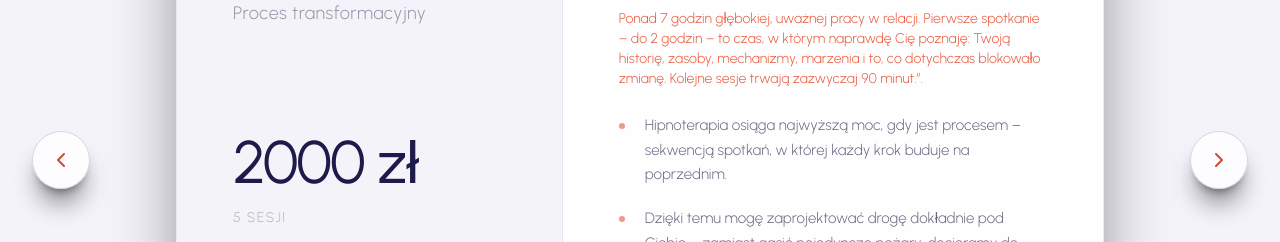
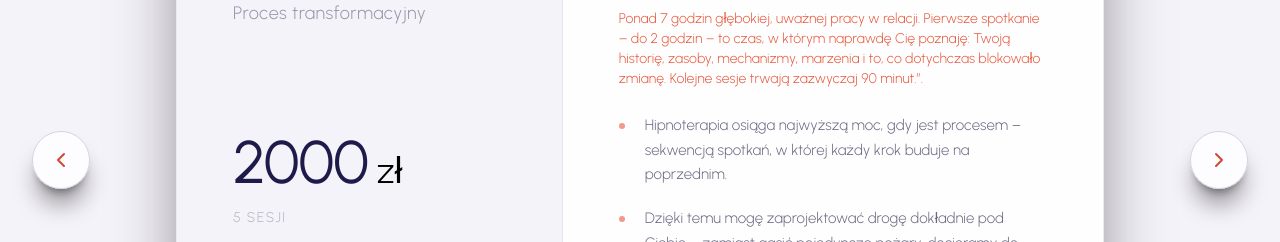
Before and after one commit to editsiarra-commits/AK_02_04.01.2026, a React (Vite) app: page /#/pricing in a window 1280 px wide. Shown: the part 1160-1402 px from the top of the page. Built offline with nearby package versions, Linux system fonts and the light colour scheme.

Commit message:
zmieniona zł

```diff
--- a/pages/Pricing.tsx
+++ b/pages/Pricing.tsx
@@ -214,8 +214,9 @@ const Pricing: React.FC<PricingProps> = ({ id }) => {
                           </div>
 
                           <div className="mt-14 mb-8 md:mb-0 relative z-10">
-                            <div className="text-5xl md:text-6xl font-serif text-warm-100 tracking-tight">
-                              {item.price}
+                            <div className="flex items-baseline font-serif tracking-tight">
+                              <span className="text-5xl md:text-6xl text-warm-100 mr-2">{item.price.split(' ')[0]}</span>
+                              <span className="text-3xl md:text-4xl text-black font-light">{item.price.split(' ')[1]}</span>
                             </div>
                             <div className="text-warm-500 mt-4 font-light text-sm tracking-widest uppercase">
                               {item.duration}
```
Also changed, not shown: 1 other file (tests, documents, lock files or other folders).
